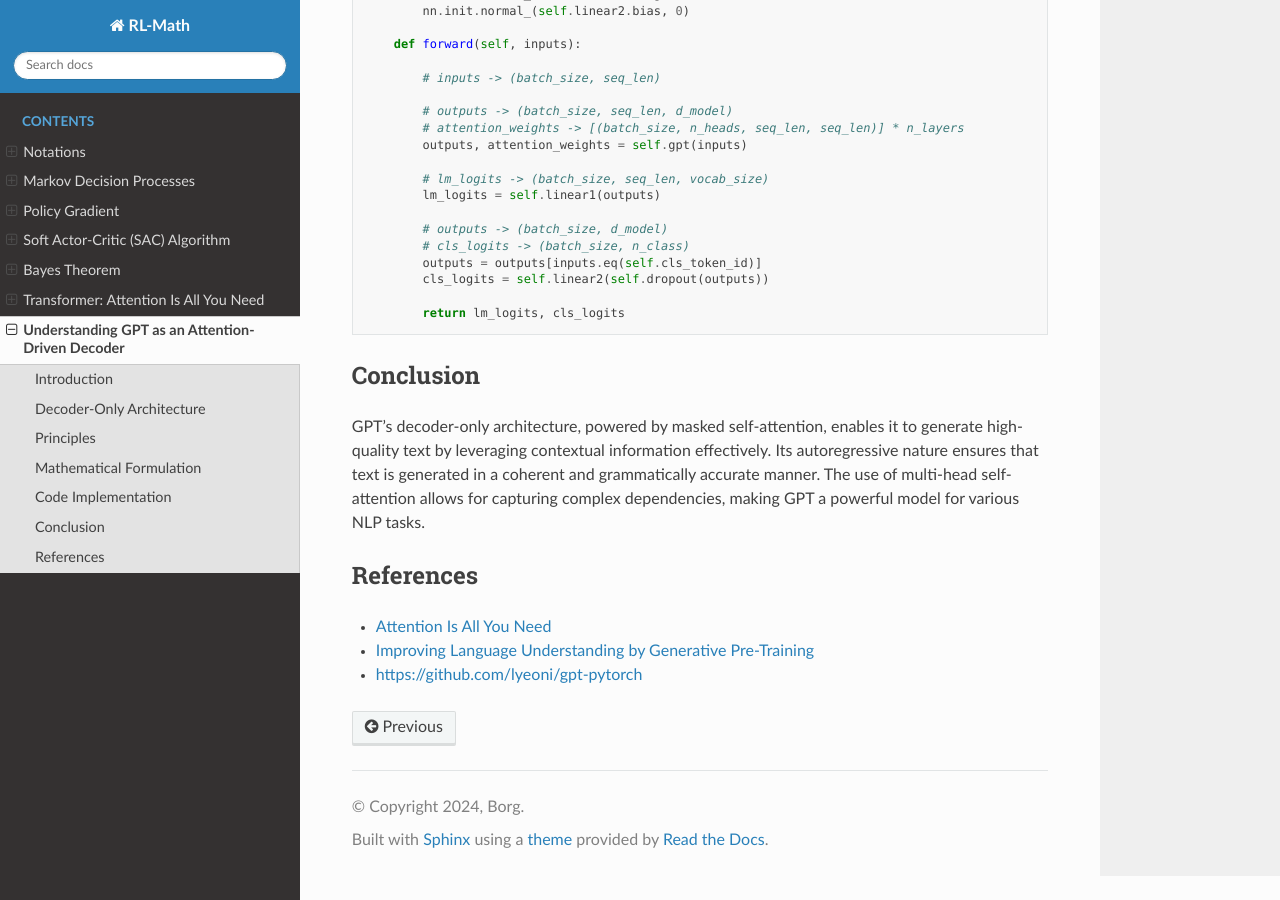
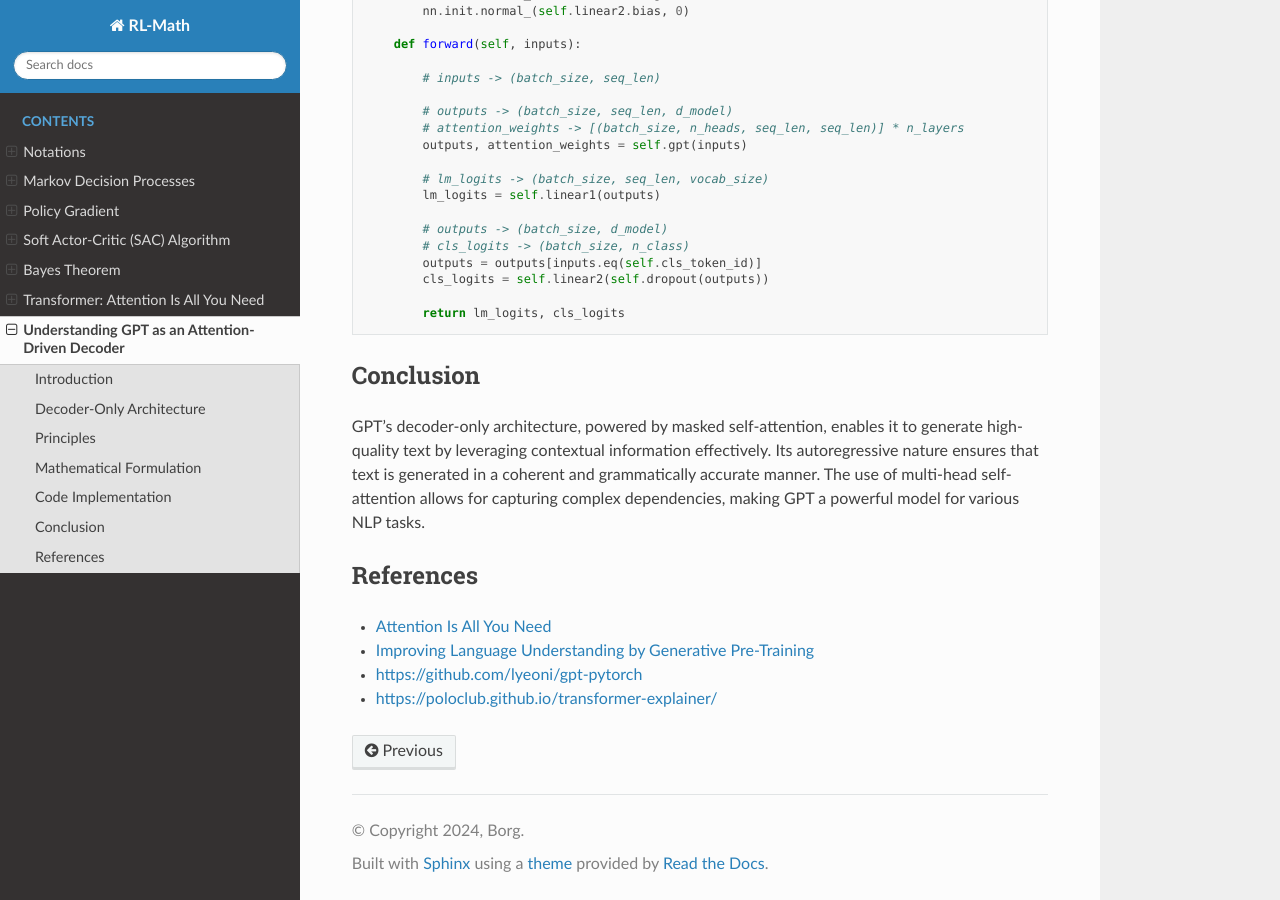
Before and after one commit to boyin96/Reinforcement-Learning-Math, a Sphinx documentation site: the page built from docs/source/gpt.rst, in a window 1280 px wide and 900 px high, scrolled down 6665 px. Built offline with Sphinx 7.4.7 and the Read the Docs theme 3.1.0, drawn with Linux system fonts in a browser that asks for light colours; formulas are drawn with MathJax 3; some of the changed lines change nothing that is shown.

Commit message:
Update gpt.rst

```diff
--- a/docs/source/gpt.rst
+++ b/docs/source/gpt.rst
@@ -365,3 +365,4 @@ References
 - `Attention Is All You Need <https://arxiv.org/pdf/1706.03762>`_
 - `Improving Language Understanding by Generative Pre-Training <https://www.mikecaptain.com/resources/pdf/GPT-1.pdf>`_
 - https://github.com/lyeoni/gpt-pytorch
+- https://poloclub.github.io/transformer-explainer/
```
